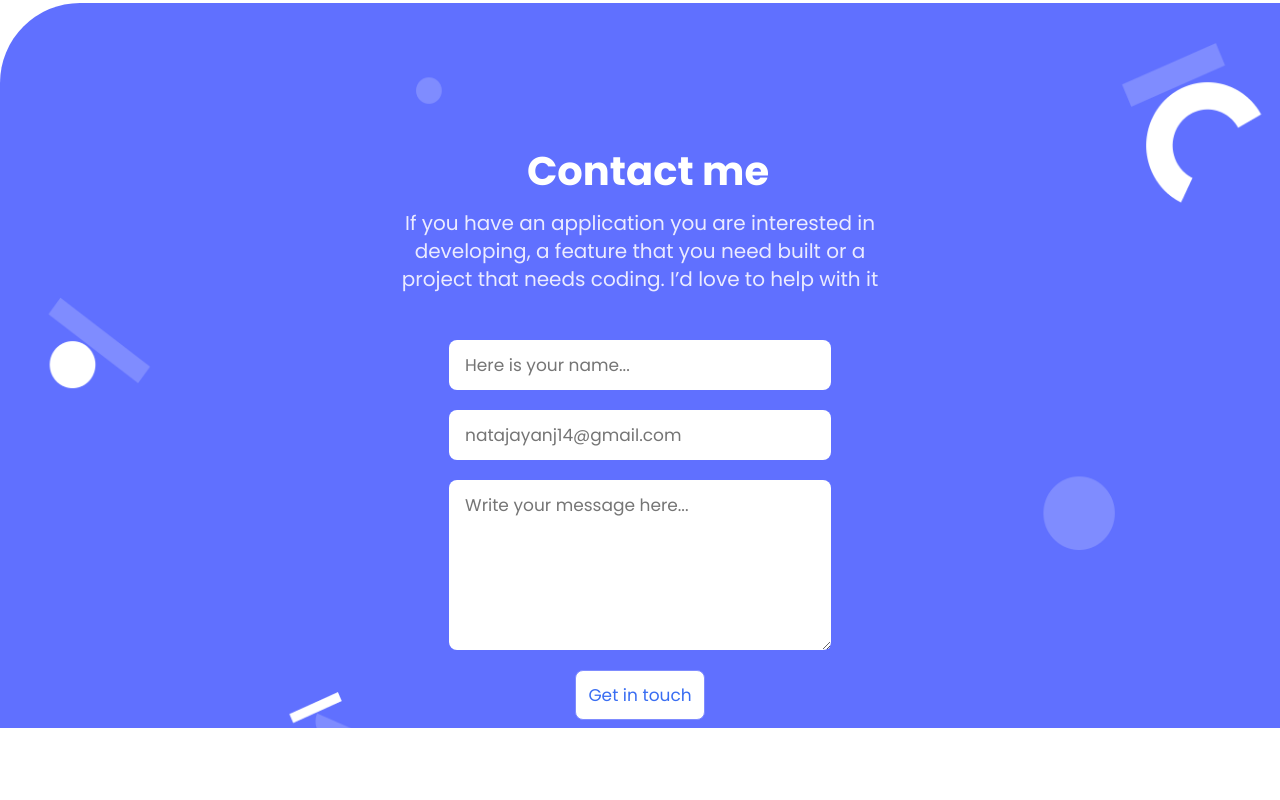
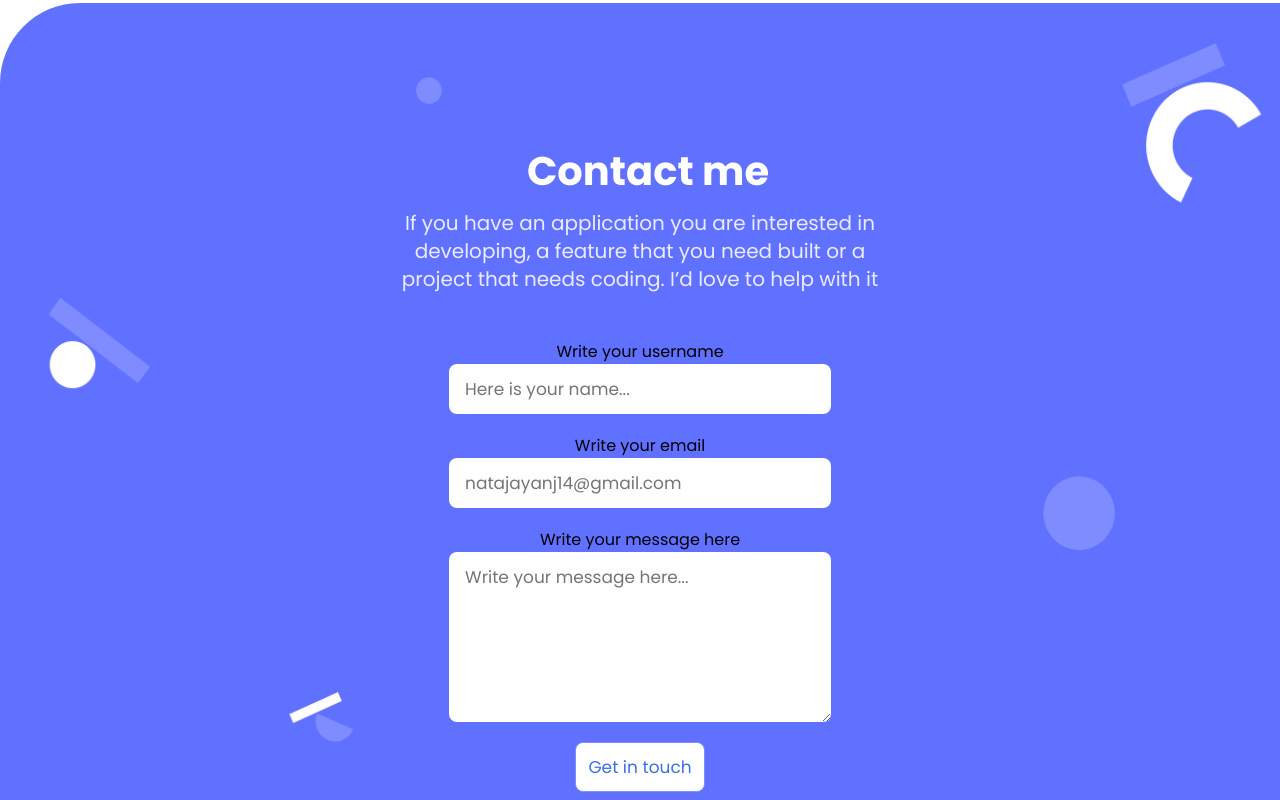
Before and after one commit to Khaled-Alaa-1/Portfolio-setup, a website: page index.html in a window 1280 px wide. Shown: the part 4555-5355 px from the top of the page. Before the commit the page ends 5283 px from the top, so only its background shows below. Drawn offline with Linux system fonts and the light colour scheme.

Commit message:
Added label tags

```diff
--- a/index.html
+++ b/index.html
@@ -223,8 +223,11 @@
               a project that needs coding.
               I’d love to help with it </p>
       <form action="https://formspree.io/f/mnqyvdqr" method="post">
+          <label class="hidden-label">Write your username</label>
           <input class="in-txt" type="text" name="user-name" placeholder="Here is your name..." maxlength="30" required>
+          <label class="hidden-label">Write your email</label>
           <input class="in-txt" type="email" name="email" placeholder="natajayanj14@gmail.com" required>
+          <label class="hidden-label">Write your message here</label>
           <textarea type="textarea" class="in-txt area" name="message" id="mesaage" cols="30" rows="10" placeholder="Write your message here..." maxlength="500" required></textarea>
           <input type="submit" class="see-button" value="Get in touch" fdprocessedid="t82u2p">
       </form>
```
